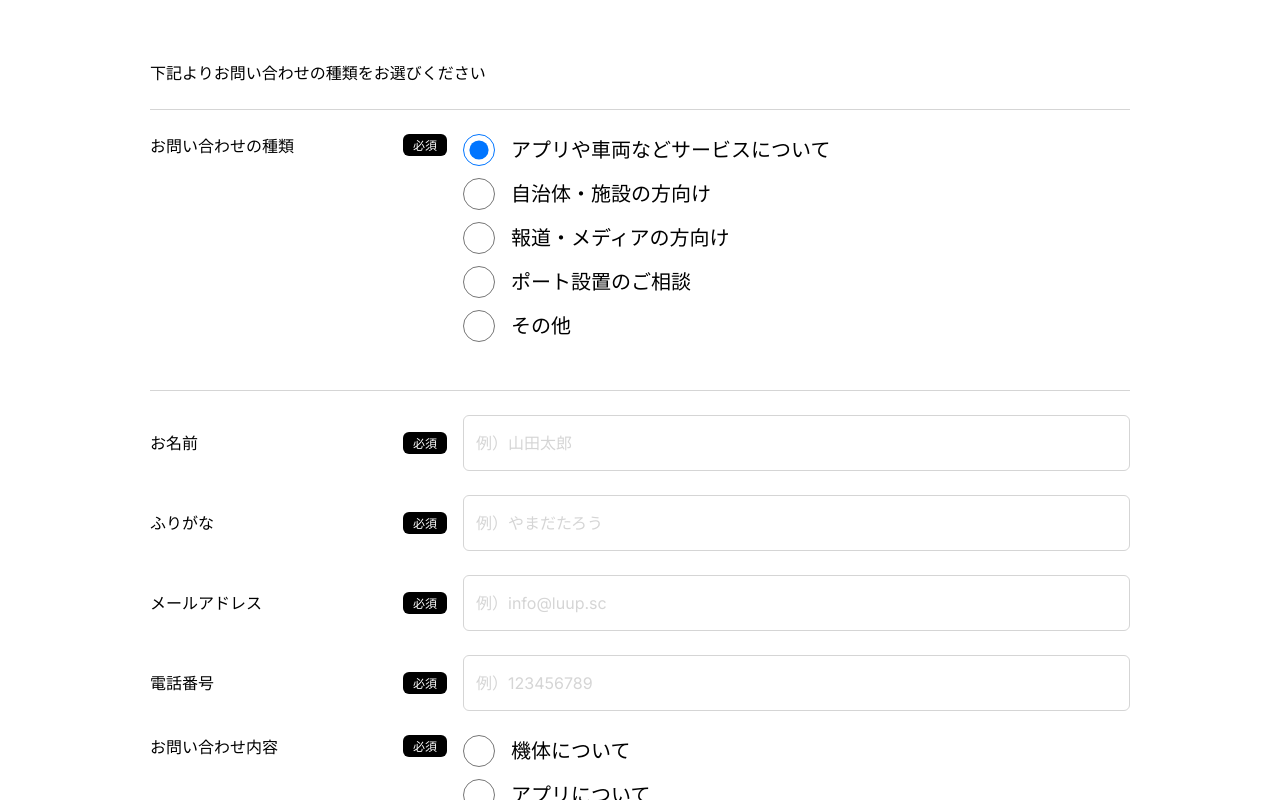
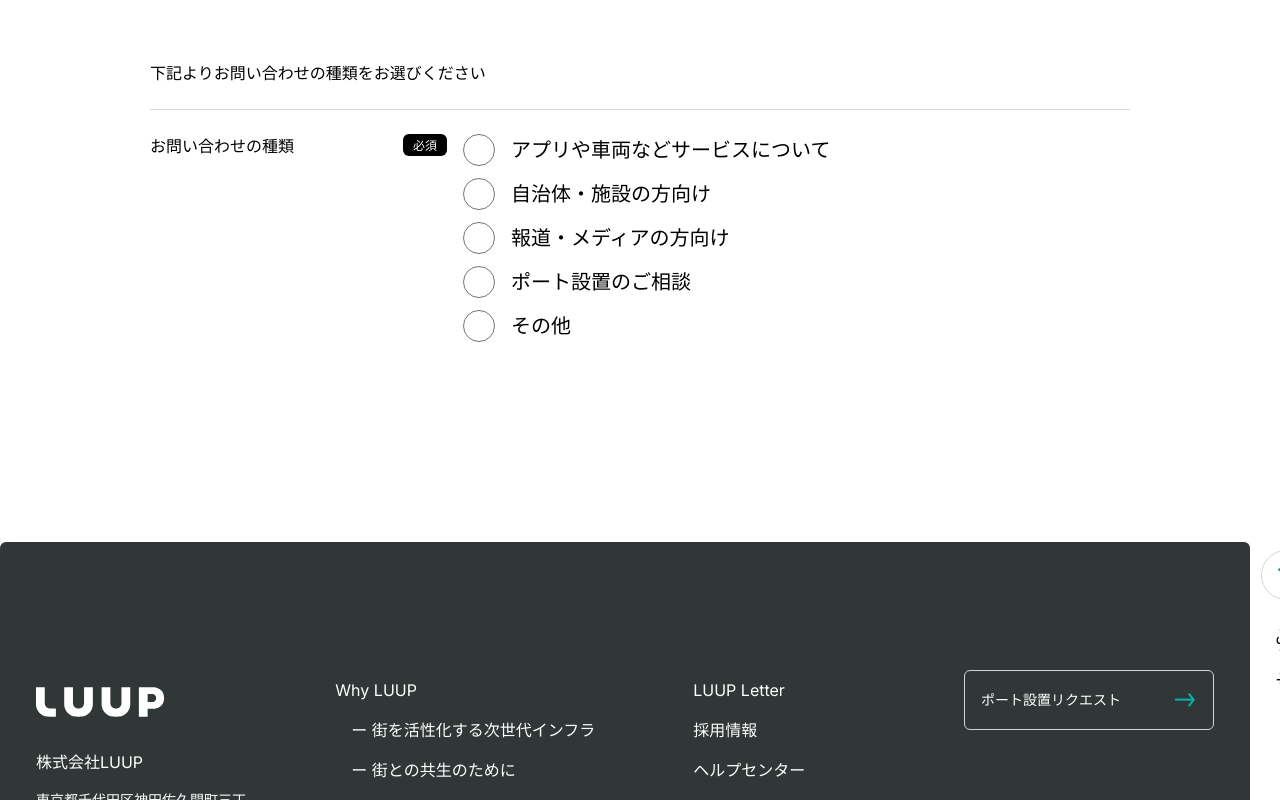
Before and after one commit to nyantama0616/clone-luup, a Next.js app: page / in a window 1280 px wide. Shown: the part 9740-10540 px from the top of the page. Built offline with nearby package versions, Linux system fonts and the light colour scheme.

Commit message:
FormMainで表示するFormについて、Noneを追加した

```diff
--- a/src/commons/components/molecules/Forms/FormMain/FormMain.tsx
+++ b/src/commons/components/molecules/Forms/FormMain/FormMain.tsx
@@ -10,34 +10,36 @@
 
 const options = [
     {
-        id: 0,
+        id: 1,
         label: "アプリや車両などサービスについて",
-        value: 0,
-    },
-    {
-        id: 1,
-        label: "自治体・施設の方向け",
         value: 1,
     },
     {
         id: 2,
-        label: "報道・メディアの方向け",
+        label: "自治体・施設の方向け",
         value: 2,
     },
     {
         id: 3,
-        label: "ポート設置のご相談",
+        label: "報道・メディアの方向け",
         value: 3,
     },
     {
         id: 4,
+        label: "ポート設置のご相談",
+        value: 4,
+    },
+    {
+        id: 5,
         label: "その他",
-        value: 4,
+        value: 5,
     },
 ];
 
 function getForm(formType: Forms) {
     switch (formType) {
+        case Forms.None:
+            return null;
         case Forms.App:
             return <QuestionForApp />
         case Forms.Community:
@@ -68,14 +70,13 @@
                 className="border-t py-6"
                 value={formType}
             />
-            <div className="border-t py-6">
-                {Question}
-            </div>
+            {Question && <div className="border-t py-6">{Question}</div>}
         </div>
     );
 }
 
 enum Forms {
+    None,
     App,
     Community,
     Media,
@@ -89,7 +90,7 @@
 }
 
 function useFormMain(): FormMainController{
-    const [formType, setFormType] = useState<Forms>(Forms.App);
+    const [formType, setFormType] = useState<Forms>(Forms.None);
 
     function handleSelectFormType(value: number) {
         setFormType(value);
```
